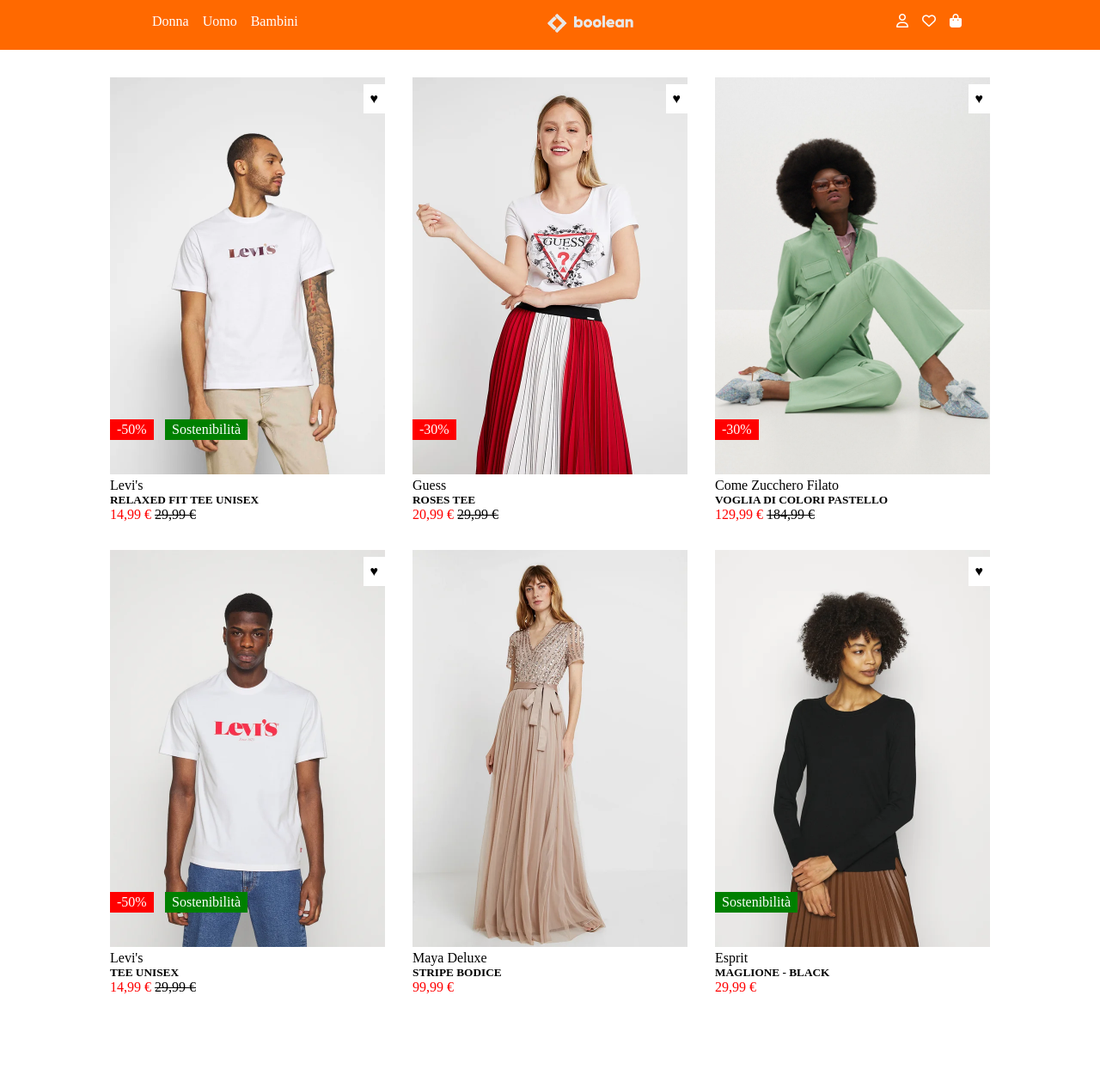
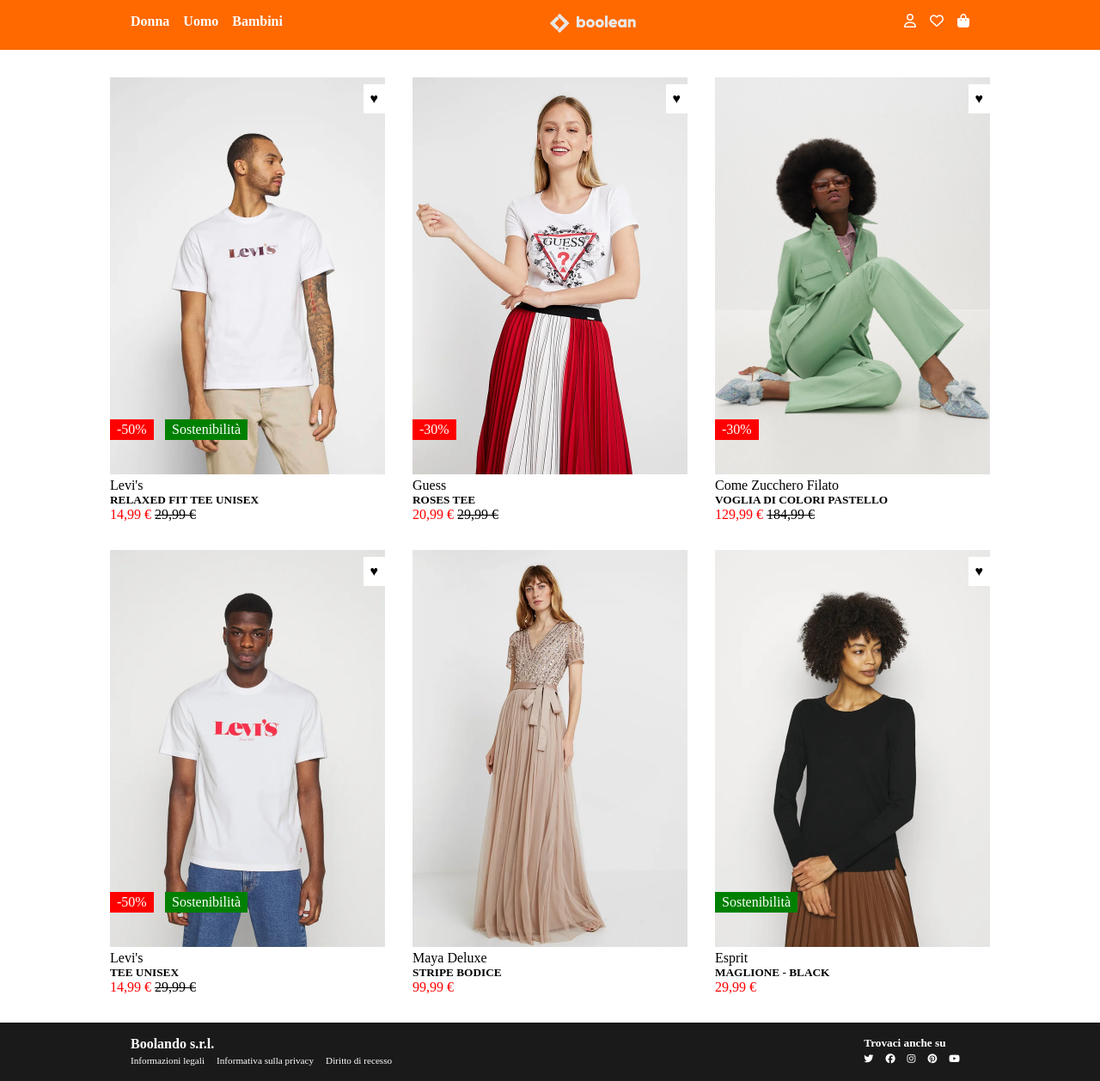
Before and after one commit to giovanni-lumini/html-css-boolando, a plain HTML site: page index.html in a window 1280 px wide. Shown: the whole page at 86% size. Before the commit the page ends 1190 px from the top, so only its background shows below. Drawn offline with Linux system fonts and the light colour scheme.

Commit message:
page-"complete"

```diff
--- a/index.html
+++ b/index.html
@@ -11,13 +11,13 @@
 
     <header class="container-flex-header">
         <nav class="container-flex-nav">
-            <div class="nav-item">
+            <div class="nav-text">
                 <a href="#">Donna</a>
             </div>
-            <div class="nav-item">
+            <div class="nav-text">
                 <a href="#">Uomo</a>
             </div>
-            <div class="nav-item">
+            <div class="nav-text">
                 <a href="#">Bambini</a>
             </div>
         </nav>
@@ -37,10 +37,6 @@
                 <i class="fa-solid fa-bag-shopping"></i>
             </div>
         </nav>
-
-
-
-
     </header>
 
     <main>
@@ -104,7 +100,6 @@
                 <h5>MAGLIONE - BLACK</h5>
                 <span class="color-text-discount">29,99 €</span>
             </div>
-
         </div>
 
 
@@ -112,9 +107,46 @@
 
     </main>
 
-    <footer>
-        <div></div>
-        <div></div>
+    <footer class="container-flex-footer">
+        <div>
+            <h4 class="title-foot-white">Boolando s.r.l.</h4>
+
+            <span class="text-foot-white">
+                <a href="#">Informazioni legali</a>
+            </span>
+
+            <span class="text-foot-white">
+                <a href="#">Informativa sulla privacy</a>
+            </span>
+
+            <span class="text-foot-white">
+                <a href="#">Diritto di recesso</a>
+            </span>
+        </div>
+
+        <div>
+            <h5 class="title-foot-white">Trovaci anche su</h5>
+
+            <span class="text-foot-white">
+                <i class="fa-brands fa-twitter"></i>
+            </span>
+
+            <span class="text-foot-white">
+                <i class="fa-brands fa-facebook"></i>
+            </span>
+
+            <span class="text-foot-white">
+                <i class="fa-brands fa-instagram"></i>
+            </span>
+
+            <span class="text-foot-white">
+                <i class="fa-brands fa-pinterest"></i>
+            </span>
+
+            <span class="text-foot-white">
+                <i class="fa-brands fa-youtube"></i>
+            </span>
+        </div>
     </footer>
 </body>
 </html>
--- a/style.css
+++ b/style.css
@@ -15,20 +15,21 @@
 
 /* #endregion general */
 
-
 /* #region debug */
 /* .debug .container-flex-main{
     background-color: #ad2a2a;
 } */
 /* #endregion debug */
 
-
 /* #region header */
 .container-flex-header{
     display: flex;
-    justify-content: space-around;
+    justify-content: space-between;
     background-color: #ff6900;
-    padding: 1rem;
+    padding-top: 1rem;
+    padding-bottom: 1rem;
+    padding-left: 9.5rem;
+    padding-right: 9.5rem;
 }
 
 .container-flex-nav{
@@ -38,9 +39,14 @@
 .nav-item{
     margin-left: 1rem;
     color: white;
+    font-weight: bold;
+}
+.nav-text{
+    margin-right: 1rem;
+    color: white;
+    font-weight: bold;
 }
 /* #endregion header */
-
 
 /* #region main */
 .container-flex-main{
@@ -112,12 +118,26 @@
     padding-left: 0.5rem;
     padding-right: 0.5rem;
 }
-
-
-
 /* #endregion main */
 
+/* #region footer */
+.container-flex-footer{
+    display: flex;
+    justify-content: space-between;
+    background-color: #1a1a1a;
+    padding-top: 1rem;
+    padding-bottom: 1rem;
+    padding-left: 9.5rem;
+    padding-right: 9.5rem;
+}
 
-/* #region footer */
+.title-foot-white{
+    color: white;
+}
 
+.text-foot-white{
+    color: white;
+    font-size: 0.7rem;
+    margin-right: 0.7rem;
+}
 /* #endregion footer */
```
